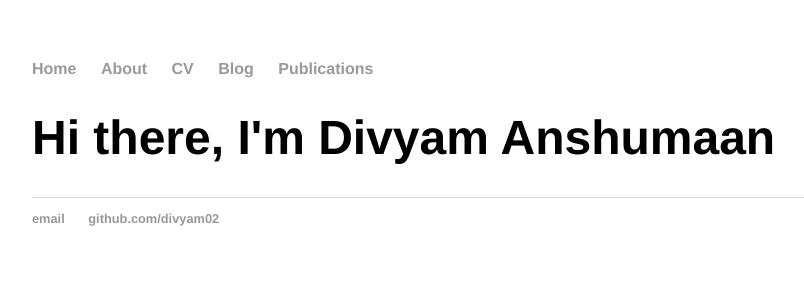
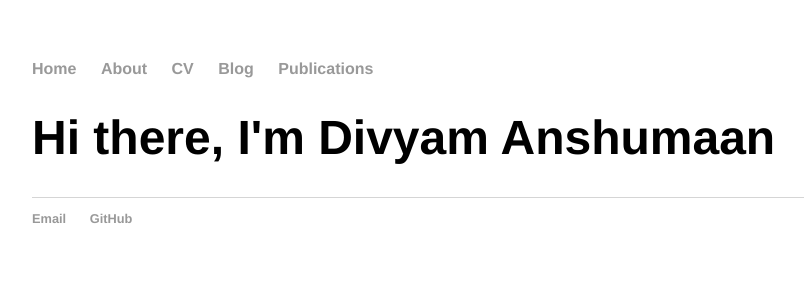
Before and after one commit to divyam02/divyam02_backup.github.io, a Jekyll site: the page built from index.html, in a window 1280 px wide. Shown: the top 300 px of the page, without its empty margins (160-964 px from the left). Built offline with Jekyll 4.4.1, drawn with Linux system fonts in a browser that asks for light colours.

Commit message:
Update default.html

```diff
--- a/_layouts/default.html
+++ b/_layouts/default.html
@@ -22,8 +22,8 @@
 			</div><!-- /.container -->
 			<footer>
 	    		<ul>
-	        		<li><a href="mailto:divyamanshumaan2017@gmail.com">email</a></li>
-	        		<li><a href="https://github.com/divyam02">github.com/divyam02</a></li>
+	        		<li><a href="mailto:divyamanshumaan2017@gmail.com">Email</a></li>
+	        		<li><a href="https://github.com/divyam02">GitHub</a></li>
 				</ul>
 			</footer>
 		</body>
```
